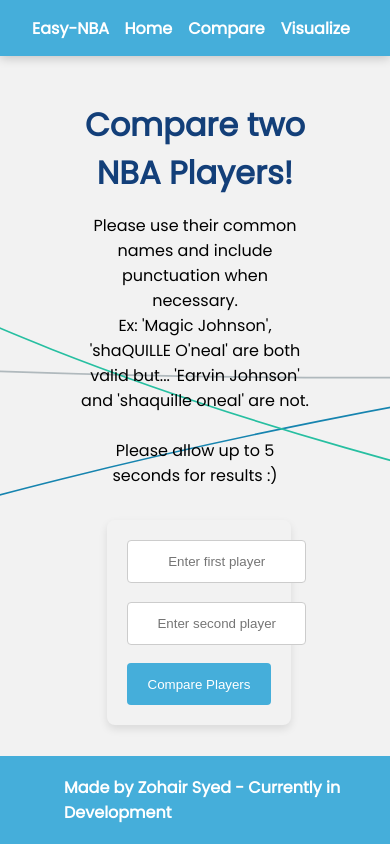
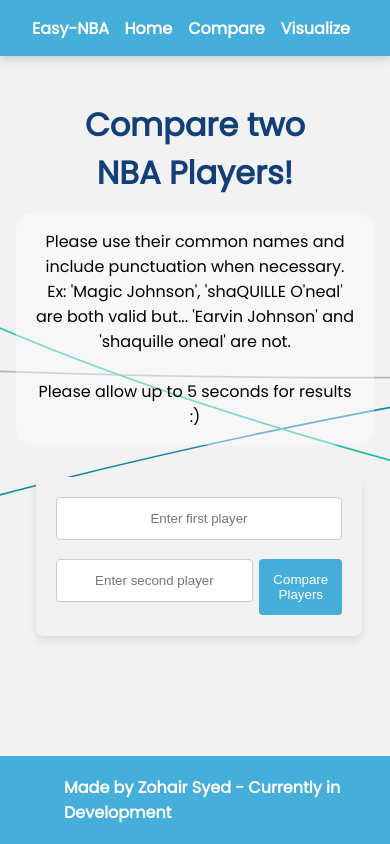
Before and after one commit to jr0ver/Easy-NBA, a Flask app: page /compare in a window 390 px wide. Run offline with Flask 3, Linux system fonts and the light colour scheme; some libraries are stand-ins or nearby versions.

Commit message:
feat: updated styles to improve responsiveness

```diff
--- a/static/styles/compare.css
+++ b/static/styles/compare.css
@@ -1,5 +1,4 @@
 input[type="text"] {
-    min-width: 150px;
     margin-bottom: 1em;
 }
 
@@ -156,3 +155,9 @@ input[type="text"] {
         position: relative;
     }
 }
+
+@media (max-width: 600px) {
+    form {
+        width: 80%;
+    }
+}
--- a/static/styles/main.css
+++ b/static/styles/main.css
@@ -142,6 +142,24 @@ h1 {
     font-family: Poppins;
     font-weight: bold;
     color: #133f79;
+    position: relative;
+    /* Required for ::before positioning */
+}
+
+h1::before {
+    content: '';
+    position: absolute;
+    width: 0;
+    height: 3px;
+    bottom: 0px;
+    left: 50%;
+    background-color: #133f79;
+    transition: width 0.3s ease-in-out, left 0.3s ease-in-out;
+}
+
+h1:hover::before {
+    width: 100%;
+    left: 0;
 }
 
 h3 {
@@ -151,8 +169,10 @@ h3 {
 }
 
 .intro {
-    padding: 0 4em;
+    padding: 1em;
     max-width: 900px;
+    background-color: rgba(255, 255, 255, 0.4);
+    border-radius: 1em;
 }
 
 .content p {
--- a/static/styles/utils.css
+++ b/static/styles/utils.css
@@ -9,7 +9,7 @@ form {
     display: flex;
     align-items: center;
     flex-wrap: wrap;
-    column-gap: 1em;
+    column-gap: 0.4em;
     row-gap: 0.3em;
 }
 
```
